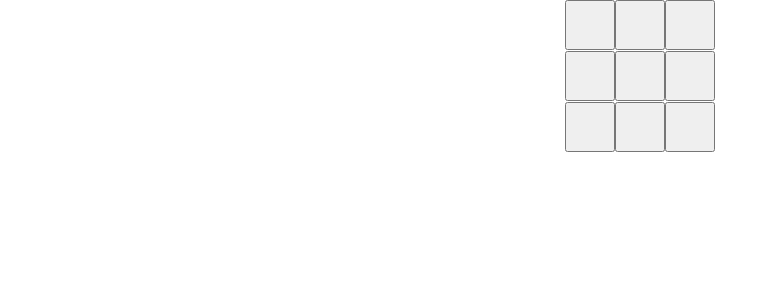
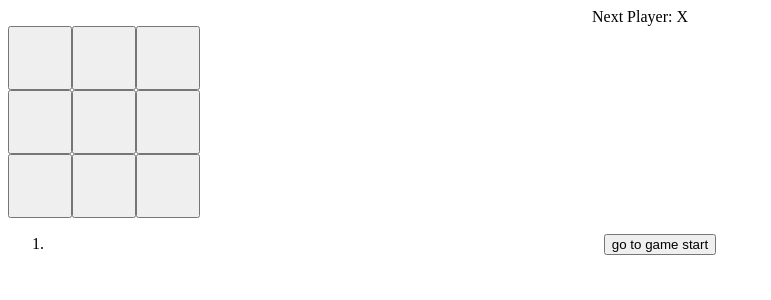
Before and after one commit to hamzafarooq6236/Tic-Tac-Toe, a React app: page / in a window 1280 px wide. Shown: the top 300 px of the page, without its empty margins (0-771 px from the left). Built offline with nearby package versions, Linux system fonts and the light colour scheme; the HTML template or start-up script is replaced by a standard one.

Commit message:
implement history feature

```diff
--- a/src/App.css
+++ b/src/App.css
@@ -1,5 +1,13 @@
-.square{
-    /* background-color: blue; */
-    height: 50px;
-    width: 50px;
+.board-row {
+  display: flex;
 }
+
+.square {
+  width: 64px;
+  height: 64px;
+  padding: 0;
+  margin: 0;
+  font-size: 24px;
+  vertical-align: top;
+  box-sizing: border-box;
+}
--- a/src/App.jsx
+++ b/src/App.jsx
@@ -1,46 +1,54 @@
 import { useState } from 'react'
 import './App.css'
 import Square from "./square.jsx"
+import Board from "./Board.jsx"
 
 function App() {
   const [XTurn,setXTurn] = useState(true)
-  const [square,setSquare] = useState(Array(9).fill(null));
+  // const [square,setSquare] = useState(Array(9).fill(null));
+  const [History,setHistory] = useState([Array(9).fill(null)]);
+  const [CurrentMove,setCurrentMove] = useState(0);
+  const currentSquares = History[CurrentMove];
 
-  function handleClick(i){
-    if(square[i]){
-      return;
-    }
-    const nextSquare=square.slice();
-    if(XTurn){
-      nextSquare[i]="X";
-    }else{
-      nextSquare[i]="O"
-    }
-    setSquare(nextSquare);
+
+  function handlePlay(currentSquares){
+    const NextHistory = [...History.slice(0,CurrentMove+1),currentSquares];
+    setHistory(NextHistory);
+    setCurrentMove(NextHistory.length-1);
     setXTurn(!XTurn);
   }
 
+  function jumpTo(NextMove){
+    setCurrentMove(NextMove);
+    setXTurn(NextMove % 2 ===0);
+
+  }
+
+  const moves=History.map((squares,move)=>{
+    let desc;
+    if(move>0){
+      desc = "go to move #" + move;
+    }else{
+      desc = "go to game start";
+    }
+
+    return (
+      <li key={move}>
+        <button onClick={()=> jumpTo(move)}>{desc}</button>
+      </li>
+    );
+  });
+
   return (
-    <>
-      <div className="board-row">
-        <Square value={square[0]} onSquareClick={() => handleClick(0)}/>
-        <Square value={square[1]} onSquareClick={() => handleClick(1)}/>
-        <Square value={square[2]} onSquareClick={() => handleClick(2)}/>
+    <div className="game">
+      <div className="game-board">
+        <Board XTurn={XTurn} square={currentSquares} onPlay={handlePlay} />
       </div>
-      <div className="board-row">
-        <Square value={square[3]} onSquareClick={() => handleClick(3)} />
-        <Square value={square[4]} onSquareClick={() => handleClick(4)} />
-        <Square value={square[5]} onSquareClick={() => handleClick(5)} />
+      <div className="game-info">
+        <ol>{moves}</ol>
       </div>
-
-      <div className="board-row">
-        <Square value={square[6]} onSquareClick={() => handleClick(6)} />
-        <Square value={square[7]} onSquareClick={() => handleClick(7)} />
-        <Square value={square[8]} onSquareClick={() => handleClick(8)} />
-      </div>
-
-    </>
-  )
+    </div>
+  );
 }
 
 export default App
--- /dev/null
+++ b/src/Board.jsx
@@ -0,0 +1,72 @@
+import Square from "./square.jsx";
+
+export default function Board({ XTurn, square, onPlay }) {
+  const winner = calculateWinner(square);
+  let status;
+  if (winner) {
+    status = "Winner: " + winner;
+  } else {
+    status = "Next Player: " + (XTurn ? "X" : "O");
+  }
+
+  function handleClick(i) {
+    if (square[i] || calculateWinner(square)) {
+      return;
+    }
+    const nextSquare = square.slice();
+    if (XTurn) {
+      nextSquare[i] = "X";
+    } else {
+      nextSquare[i] = "O";
+    }
+
+    onPlay(nextSquare);
+  }
+
+  function calculateWinner(squares) {
+    const lines = [
+      [0, 1, 2],
+      [3, 4, 5],
+      [6, 7, 8],
+      [0, 3, 6],
+      [1, 4, 7],
+      [2, 5, 8],
+      [0, 4, 8],
+      [2, 4, 6],
+    ];
+
+    for (let i = 0; i < lines.length; i++) {
+      const [a, b, c] = lines[i];
+      if (
+        squares[a] &&
+        squares[a] === squares[b] &&
+        squares[a] === squares[c]
+      ) {
+        return squares[a];
+      }
+    }
+    return null;
+  }
+
+  return (
+    <>
+      <div className="status">{status}</div>
+      <div className="board-row">
+        <Square value={square[0]} onSquareClick={() => handleClick(0)} />
+        <Square value={square[1]} onSquareClick={() => handleClick(1)} />
+        <Square value={square[2]} onSquareClick={() => handleClick(2)} />
+      </div>
+      <div className="board-row">
+        <Square value={square[3]} onSquareClick={() => handleClick(3)} />
+        <Square value={square[4]} onSquareClick={() => handleClick(4)} />
+        <Square value={square[5]} onSquareClick={() => handleClick(5)} />
+      </div>
+
+      <div className="board-row">
+        <Square value={square[6]} onSquareClick={() => handleClick(6)} />
+        <Square value={square[7]} onSquareClick={() => handleClick(7)} />
+        <Square value={square[8]} onSquareClick={() => handleClick(8)} />
+      </div>
+    </>
+  );
+}
--- a/src/index.css
+++ b/src/index.css
@@ -1,4 +1,4 @@
 body{
-  margin: 0;
+  /* margin: 0; */
   text-align: center;
 }
```
